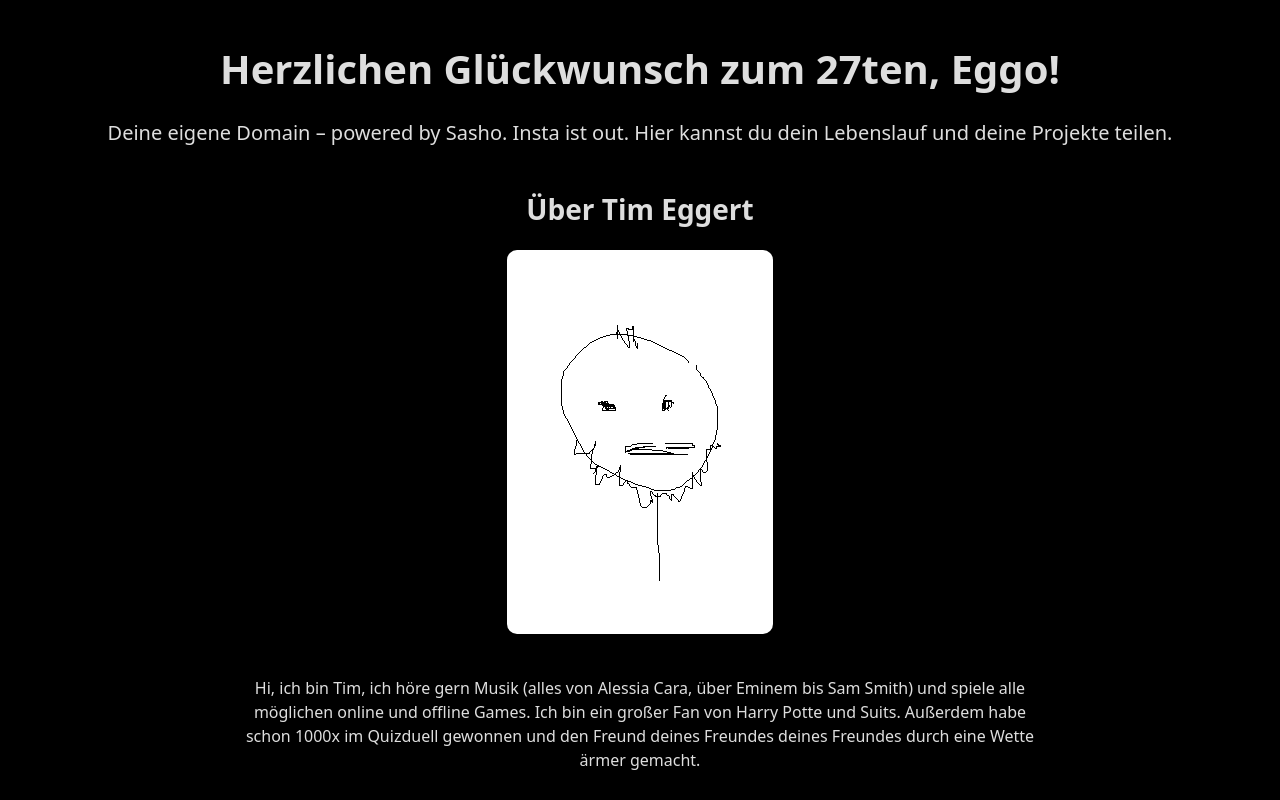
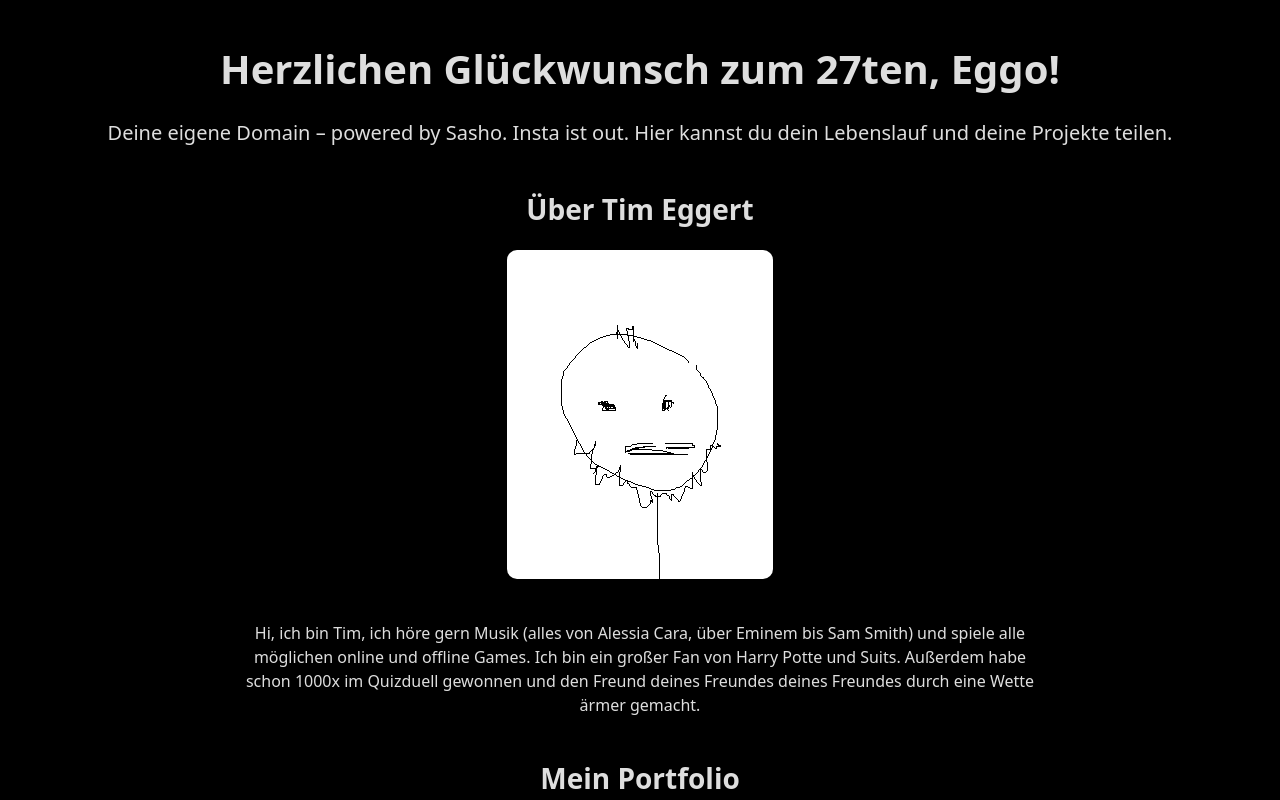
Before and after one commit to sk-go/tims-portfolio, a React (Vite) app: page / in a window 1280 px wide. Shown: the top 800 px of the page. Built offline with nearby package versions, Linux system fonts and the light colour scheme; no server answers.

Commit message:
updates to texts

```diff
--- a/src/App.tsx
+++ b/src/App.tsx
@@ -125,7 +125,7 @@ function Home() {
 
       <section style={{ maxWidth: '800px', margin: '0 auto 40px' }}>
         <h2 style={{ fontSize: '1.75rem', fontWeight: 'semibold', marginBottom: '20px' }}>Über Tim Eggert</h2>
-        <img src="tim_portrait2.png" alt="Tim Eggert Portrait" style={{ maxWidth: '300px', borderRadius: '10px', marginBottom: '20px' }} />
+        <img src="tim_portrait3.png" alt="Tim Eggert Portrait" style={{ maxWidth: '300px', borderRadius: '10px', marginBottom: '20px' }} />
         <p>Hi, ich bin Tim, ich höre gern Musik (alles von Alessia Cara, über Eminem bis Sam Smith) und spiele alle möglichen online und offline Games. Ich bin ein großer Fan von Harry Potte und Suits. Außerdem habe schon 1000x im Quizduell gewonnen und den Freund deines Freundes deines Freundes durch eine Wette ärmer gemacht. </p>
       </section>
 
```
